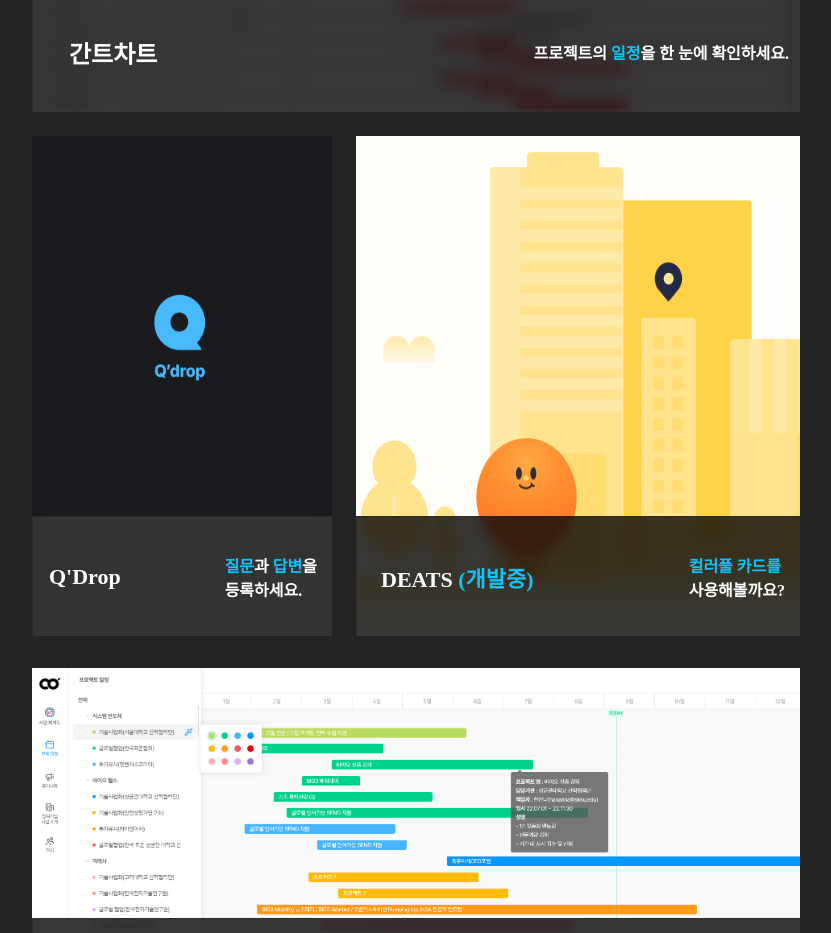
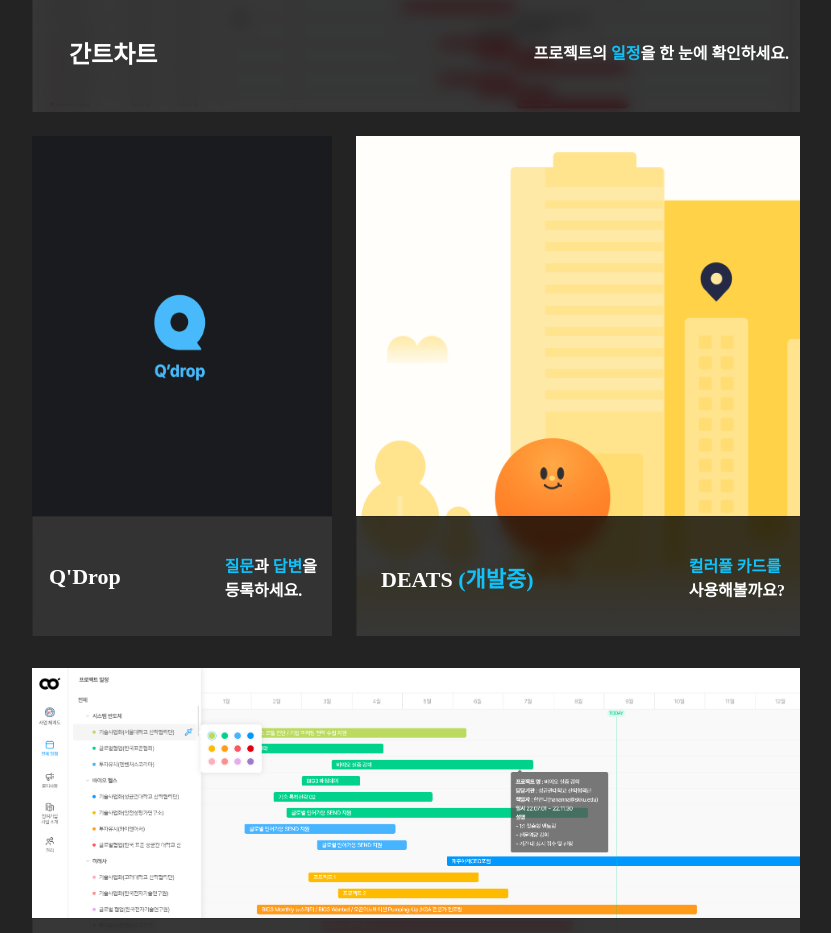
Before and after one commit to rl0425/portfolio, a React (Create React App) app: page / in a window 1280 px wide. Shown: the part 1840-2773 px from the top of the page, without its empty margins (224-1055 px from the left). Built offline with nearby package versions, Linux system fonts and the light colour scheme; a web font is replaced by a local one.

Commit message:
전체 업데아트

```diff
--- a/src/ component/Modal/Modal.js
+++ b/src/ component/Modal/Modal.js
@@ -503,7 +503,7 @@
             setData({
                 name: "엔터프라이즈 모델",
                 date: (
-                    <span>2022.04.21 - 2022.06.10</span>
+                    <span>2022.06.16 - 2022.08.02</span>
                 ),
                 summary: (
                     <div style={{lineHeight:"28px"}}>
--- a/src/ component/body/projects/Projects.module.css
+++ b/src/ component/body/projects/Projects.module.css
@@ -318,6 +318,7 @@
 .deatsCard > img{
     position: absolute;
     width: 100%;
+    min-width: 512px;
     min-height: 100%;
 }
 
```
Also changed, not shown: public/images/projects/img_9.png (added).
